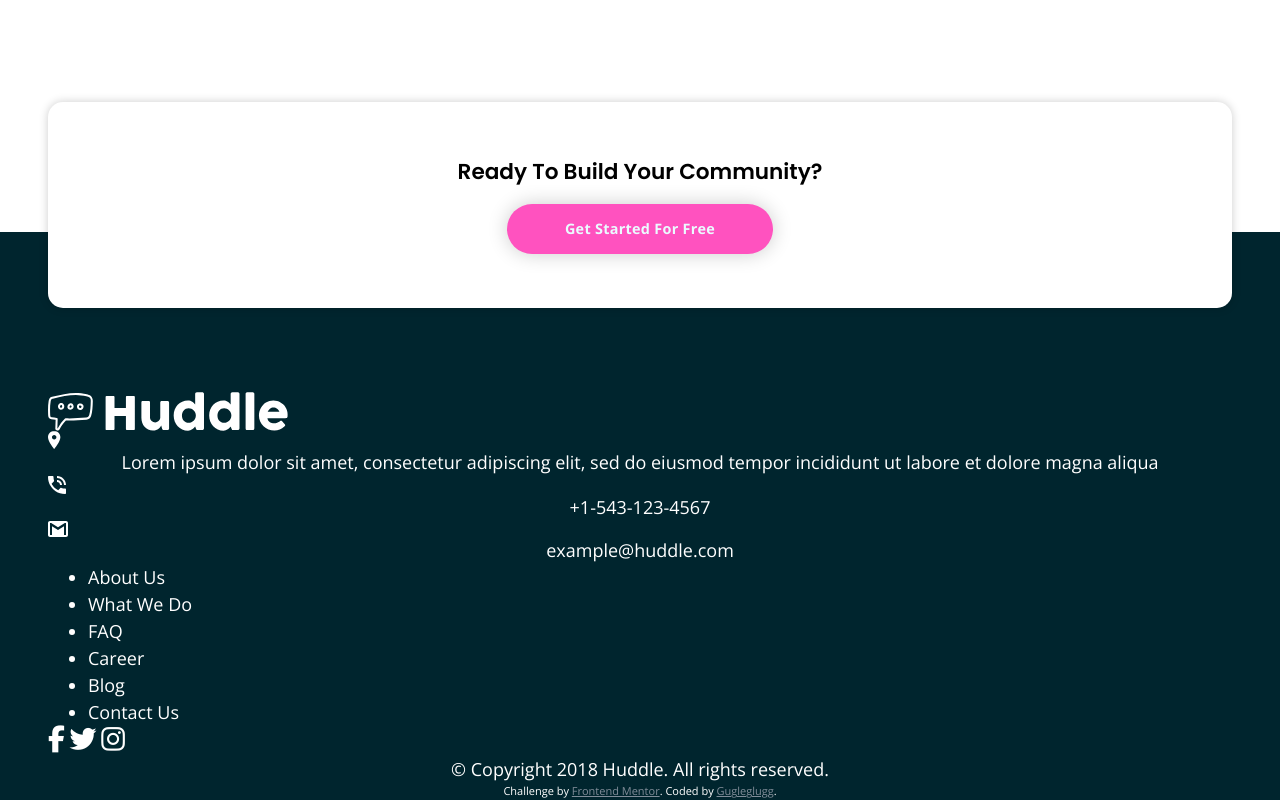
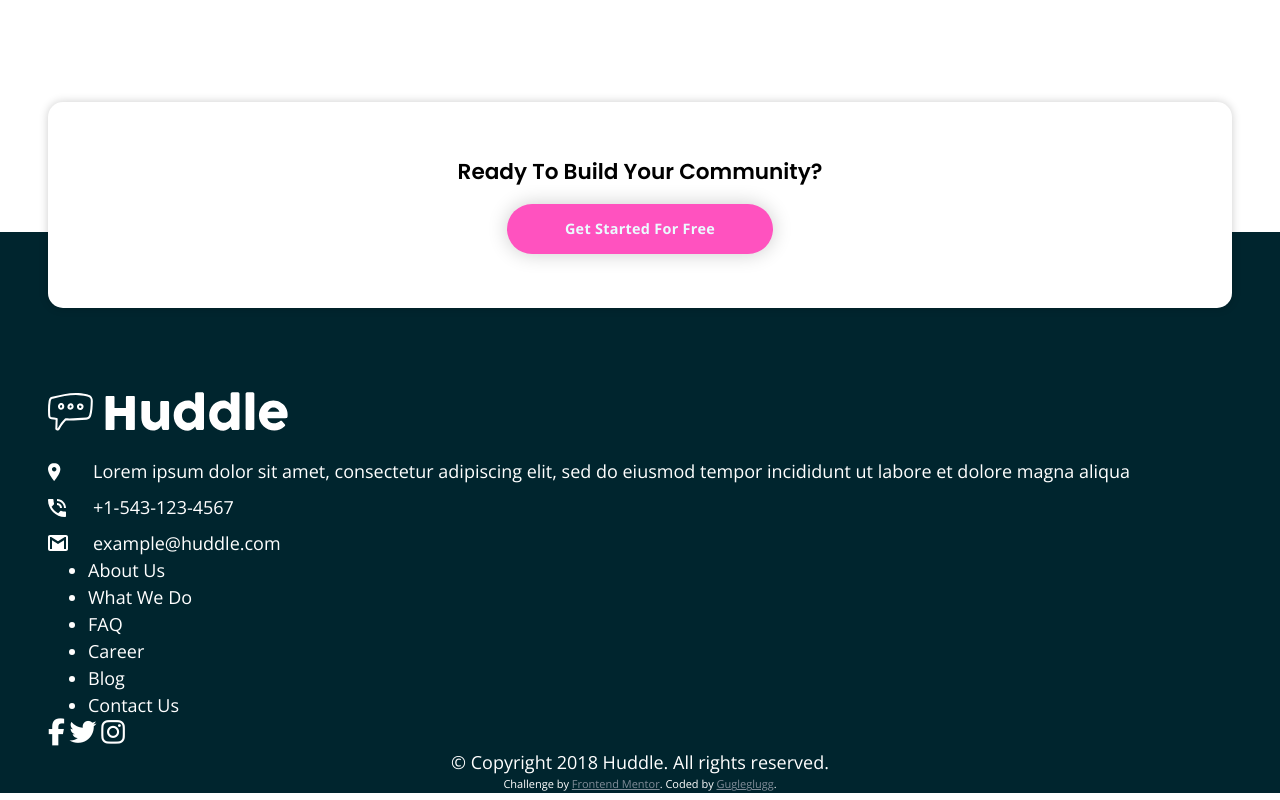
Before and after one commit to Gugleglugg/frontend-mentor-huddle-landing-with-alt-blocks, a plain HTML site: page index.html in a window 1280 px wide. Shown: the part 4596-5396 px from the top of the page. Drawn offline with nearby package versions, Linux system fonts and the light colour scheme.

Commit message:
sets up grid for contact info in footer

```diff
--- a/index.html
+++ b/index.html
@@ -70,14 +70,14 @@
   <div class="side-padding">
     <div class="footer-logo"><img src="./images/logo.svg" class="white-filter" alt="the Huddle logo, this time in white"></div>
     <div class="footer-contact-info">
-      <img src="./images/icon-location.svg" alt="location icon">
+      <img src="./images/icon-location.svg" alt="location icon" class="contact-icon">
       <p class="address">
         Lorem ipsum dolor sit amet, consectetur adipiscing elit, sed do eiusmod tempor
         incididunt ut labore et dolore magna aliqua
       </p>
-      <img src="./images/icon-phone.svg" alt="phone icon">
+      <img src="./images/icon-phone.svg" alt="phone icon" class="contact-icon">
       <p class="phone-number">+1-543-123-4567</p>
-      <img src="./images/icon-email.svg" alt="email icon">
+      <img src="./images/icon-email.svg" alt="email icon" class="contact-icon">
       <p class="email">example@huddle.com</p>
     </div>
     <div class="footer-menu-column-left">
--- a/style.css
+++ b/style.css
@@ -227,10 +227,30 @@ footer {
   background-color: var(--clr-dark-cyan-900);
   z-index: -2;
   padding-top: min(10rem, 300px);
+  display: grid;
+}
+
+
+.footer-contact-info {
+  display: grid;
+  position: relative;
+  gap: 0.5em;
+  align-items: start;
+  grid-template-columns: 2em minmax(0, 1fr); /*this minmax thingy helps the text wrap even at tiny screen sizes */
+}
+
+.footer-contact-info p {
+  text-align: left;
+}
+
+.contact-icon {
+  position: relative;
+  top: 5px;
 }
 
 .footer-logo {
   max-width: 50vw;
+  padding-bottom: 1.5em;
 }
 
 /*stole this one from stackoverflow / codepen: https://codepen.io/sosuke/pen/Pjoqqp */
```
